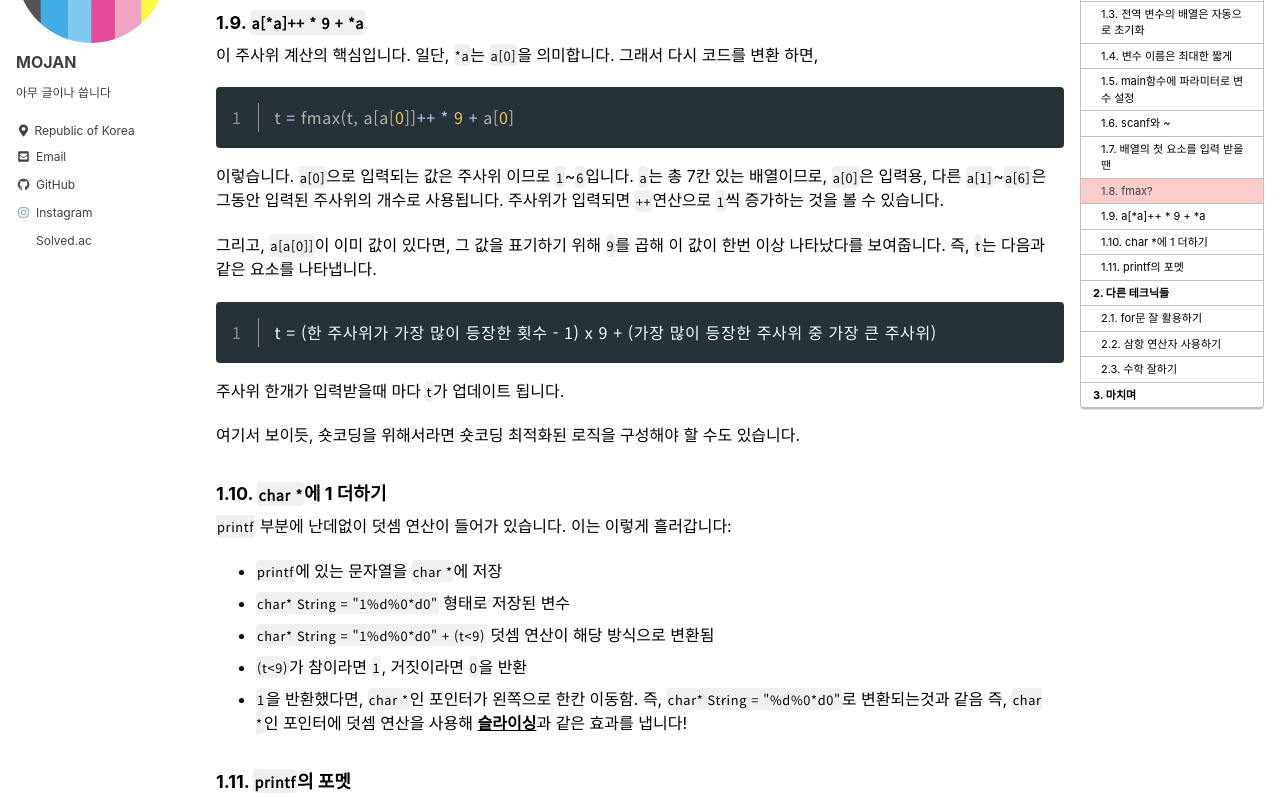
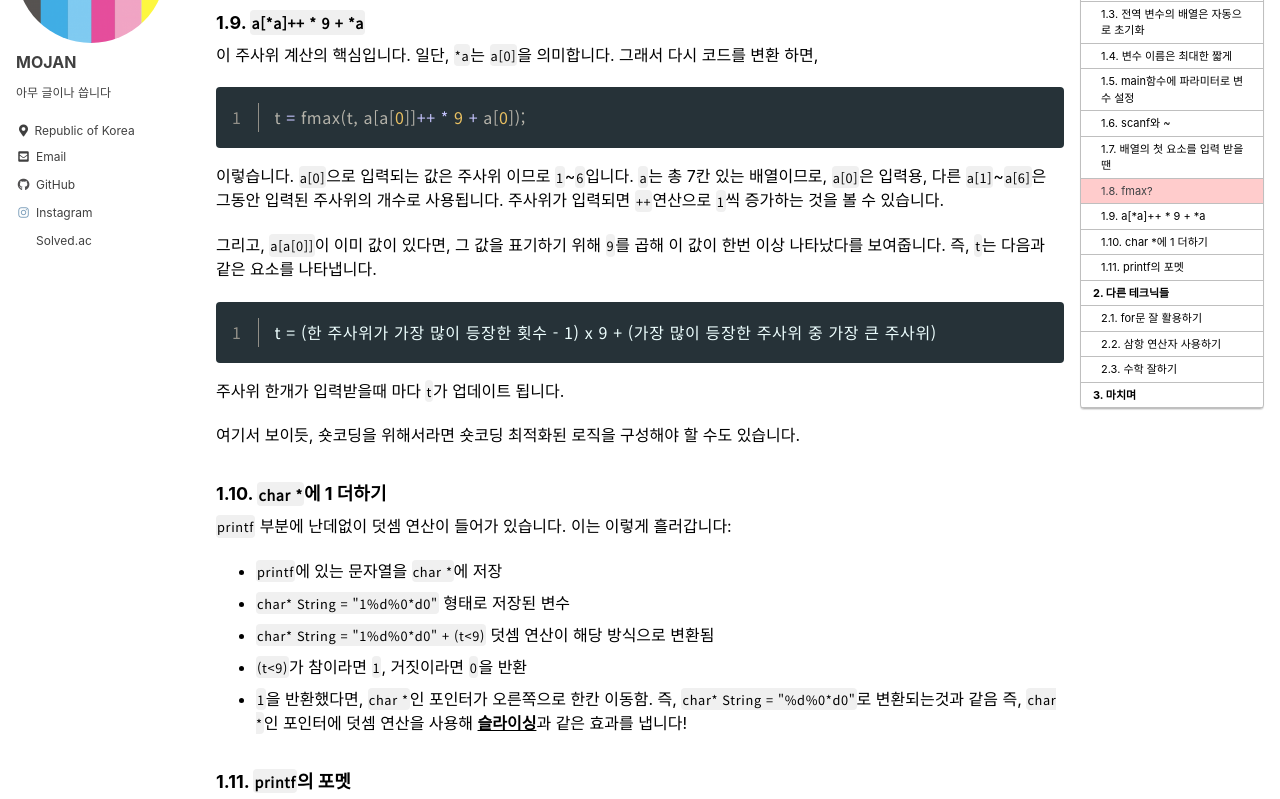
Before and after one commit to MOJAN3543/MOJAN3543.github.io, a Jekyll site: the page built from _posts/ShortCodingInC/2023-05-06-ShortCodingInC.md, in a window 1280 px wide and 1400 px high, scrolled down 2317 px. Shown: the part 155-954 px from the top of the window. Built offline with Jekyll 4.4.1, drawn with Linux system fonts in a browser that asks for light colours; cached includes are drawn as plain includes; formulas are drawn with MathJax 3.

Commit message:
Update 2023-05-06-ShortCodingInC.md

````diff
--- a/_posts/ShortCodingInC/2023-05-06-ShortCodingInC.md
+++ b/_posts/ShortCodingInC/2023-05-06-ShortCodingInC.md
@@ -73,7 +73,7 @@ https://ideone.com/vTIJm0) 그리고 이 `EOF`는 정수로 `-1`이므로, 비
 ### 1.9. `a[*a]++ * 9 + *a`
 이 주사위 계산의 핵심입니다. 일단, `*a`는 `a[0]`을 의미합니다. 그래서 다시 코드를 변환 하면,
 ```c
-{% raw %}t = fmax(t, a[a[0]]++ * 9 + a[0]{% endraw %}
+{% raw %}t = fmax(t, a[a[0]]++ * 9 + a[0]);{% endraw %}
 ```
 이렇습니다. `a[0]`으로 입력되는 값은 주사위 이므로 `1`~`6`입니다. `a`는 총 7칸 있는 배열이므로, `a[0]`은 입력용, 다른 `a[1]`~`a[6]`은 그동안 입력된 주사위의 개수로 사용됩니다. 주사위가 입력되면 `++`연산으로 `1`씩 증가하는 것을 볼 수 있습니다.
 
@@ -91,7 +91,7 @@ t = (한 주사위가 가장 많이 등장한 횟수 - 1) x 9 + (가장 많이
 * `char* String = "1%d%0*d0"` 형태로 저장된 변수
 * `char* String = "1%d%0*d0" + (t<9)` 덧셈 연산이 해당 방식으로 변환됨
 * `(t<9)`가 참이라면 `1`, 거짓이라면 `0`을 반환
-* `1`을 반환했다면, `char *`인 포인터가 왼쪽으로 한칸 이동함. 즉, `char* String = "%d%0*d0"`로 변환되는것과 같음
+* `1`을 반환했다면, `char *`인 포인터가 오른쪽으로 한칸 이동함. 즉, `char* String = "%d%0*d0"`로 변환되는것과 같음
 즉, `char *`인 포인터에 덧셈 연산을 사용해 [**슬라이싱**](https://ideone.com/9zQhHI)과 같은 효과를 냅니다!
 
 ### 1.11. `printf`의 포멧
````
